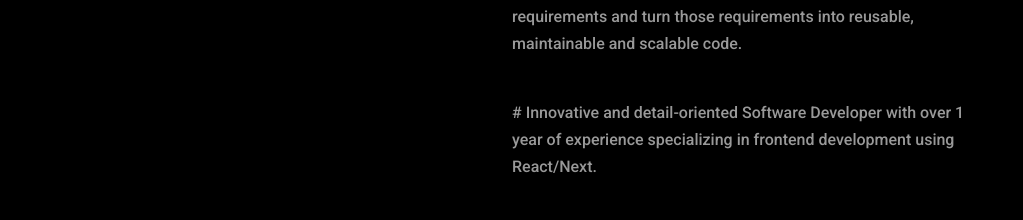
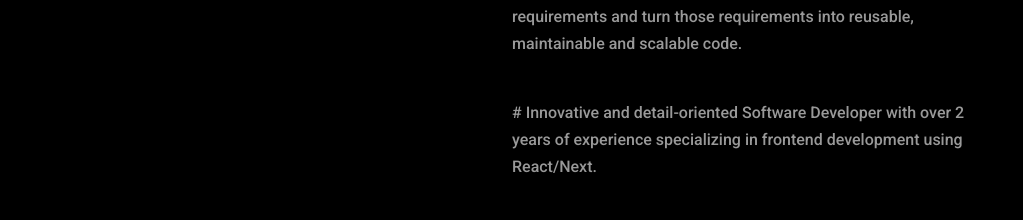
Before and after one commit to RajanPandey1311/Rajan_PortFolio, a React (Create React App) app: page / in a window 1280 px wide. Shown: the part 902-1122 px from the top of the page, without its empty margins (128-1151 px from the left). Built offline with nearby package versions, Linux system fonts and the light colour scheme.

Commit message:
Update Intro.jsx

```diff
--- a/src/components/intro/Intro.jsx
+++ b/src/components/intro/Intro.jsx
@@ -39,8 +39,8 @@ const Intro = () => {
             and scalable code.{" "}
           </p>
           <p>
-            # Innovative and detail-oriented Software Developer with over 1
-            year of experience specializing in frontend development using
+            # Innovative and detail-oriented Software Developer with over 2
+            years of experience specializing in frontend development using
             React/Next.
           </p>
           <a href="#contact" className="btn btn-primary">
```
